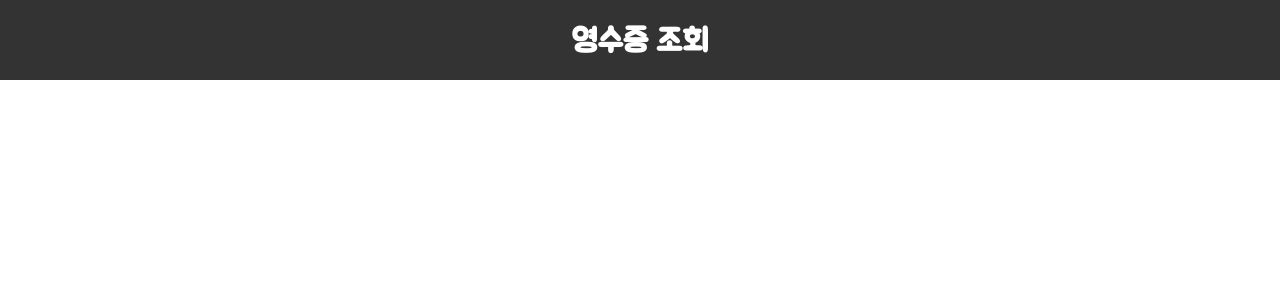
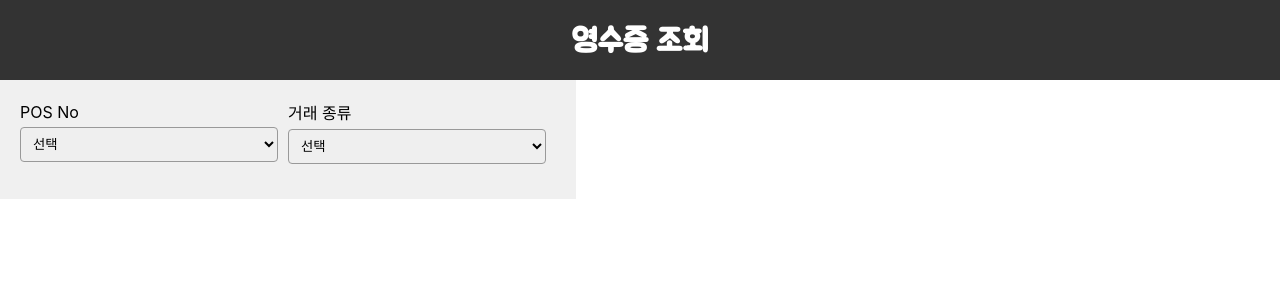
Before and after one commit to minju-sin/capstone, a React (Create React App) app in the folder frontend/: page /service in a window 1280 px wide. Shown: the top 300 px of the page. Built offline with nearby package versions, Linux system fonts and the light colour scheme.

Commit message:
거래 종류 디자인 완료

```diff
--- a/frontend/src/components/page/ServicePage.js
+++ b/frontend/src/components/page/ServicePage.js
@@ -3,6 +3,7 @@
 import React from "react";
 import { StyledBody, StyledH1, StyledHeader } from "../styles/HeaderCSS";
 import ServiceLeft from "../ui/ServiceLeft";
+import { StyledMainContent, StyledServiceContainer } from "../styles/ServiceLeft";
 
 function ServicePage() {
 
@@ -12,7 +13,11 @@ function ServicePage() {
           <StyledH1>영수증 조회</StyledH1>
         </StyledHeader>
 
-        <ServiceLeft/>
+        <StyledServiceContainer>
+            <StyledMainContent>
+                <ServiceLeft/>
+            </StyledMainContent>
+        </StyledServiceContainer>
 
 
       </StyledBody>
--- a/frontend/src/components/styles/ServiceLeft.js
+++ b/frontend/src/components/styles/ServiceLeft.js
@@ -1 +1,51 @@
 import styled from "styled-components";
+
+export const StyledServiceContainer = styled.div`
+    display: flex;
+    flex-direction: column;
+    height: calc(100% - 50px);
+`;
+
+export const StyledMainContent = styled.div`
+    display: flex;
+    flex: 1;
+`;
+
+export const StyledLSection = styled.div`
+    box-sizing: border-box;
+    padding: 20px;
+    overflow-y: auto;
+    width: 45%;
+    background-color: #f0f0f0;
+    display: flex;
+    flex-direction: column;
+    justify-content: space-between;
+`;
+
+export const StyledInlineGroup = styled.div`
+    display: flex;
+    justify-content: space-between;
+    align-items: center;
+    flex: 1;
+    margin-right: 10px;
+    margin-right: 0;
+`;
+
+export const StyledFormGroup = styled.div`
+    margin-bottom: 15px;
+    flex: 1;
+    margin-right: 10px;
+`;
+
+export const StyledLabel = styled.label`
+    display: block;
+    margin-bottom: 5px;
+`;
+
+export const StyledSelect = styled.select`
+    width: 100%;
+    padding: 8px;
+    box-sizing: border-box;
+    border: 1px solid #999;
+    border-radius: 4px;
+`;
--- a/frontend/src/components/ui/ServiceLeft.js
+++ b/frontend/src/components/ui/ServiceLeft.js
@@ -1,13 +1,44 @@
 // ./ServicePage.js
 
 import React from "react";
+import {
+     StyledFormGroup,
+     StyledInlineGroup,
+     StyledLSection,
+     StyledLabel,
+     StyledSelect
+} from "../styles/ServiceLeft";
 
 function ServiceLeft() {
 
     return (
-      <>
+      <StyledLSection class="left-section">
+        <div>
+            <StyledInlineGroup class="inline-group">
+                <StyledFormGroup class="form-group">
+                    <StyledLabel for="pos-number">POS No</StyledLabel>
+                    <StyledSelect id="pos-number">
+                        <option value="">선택</option>
+                        <option value="1">01</option>
+                        <option value="2">02</option>
+                        {/* <!-- 추가 옵션들 --> */}
+                    </StyledSelect>
+                </StyledFormGroup>
 
-      </>
+                <StyledFormGroup>
+                    <StyledLabel for="transaction-type">거래 종류</StyledLabel>
+                    <StyledSelect id="transaction-type">
+                        <option value="">선택</option>
+                        <option value="sale">전체</option>
+                        <option value="card">카드</option>
+                        <option value="cash">현금</option>
+                         {/* <!-- 추가 옵션들 --> */}
+                    </StyledSelect>
+                </StyledFormGroup>
+
+            </StyledInlineGroup>
+        </div>
+      </StyledLSection>
     );
 }
 
```
